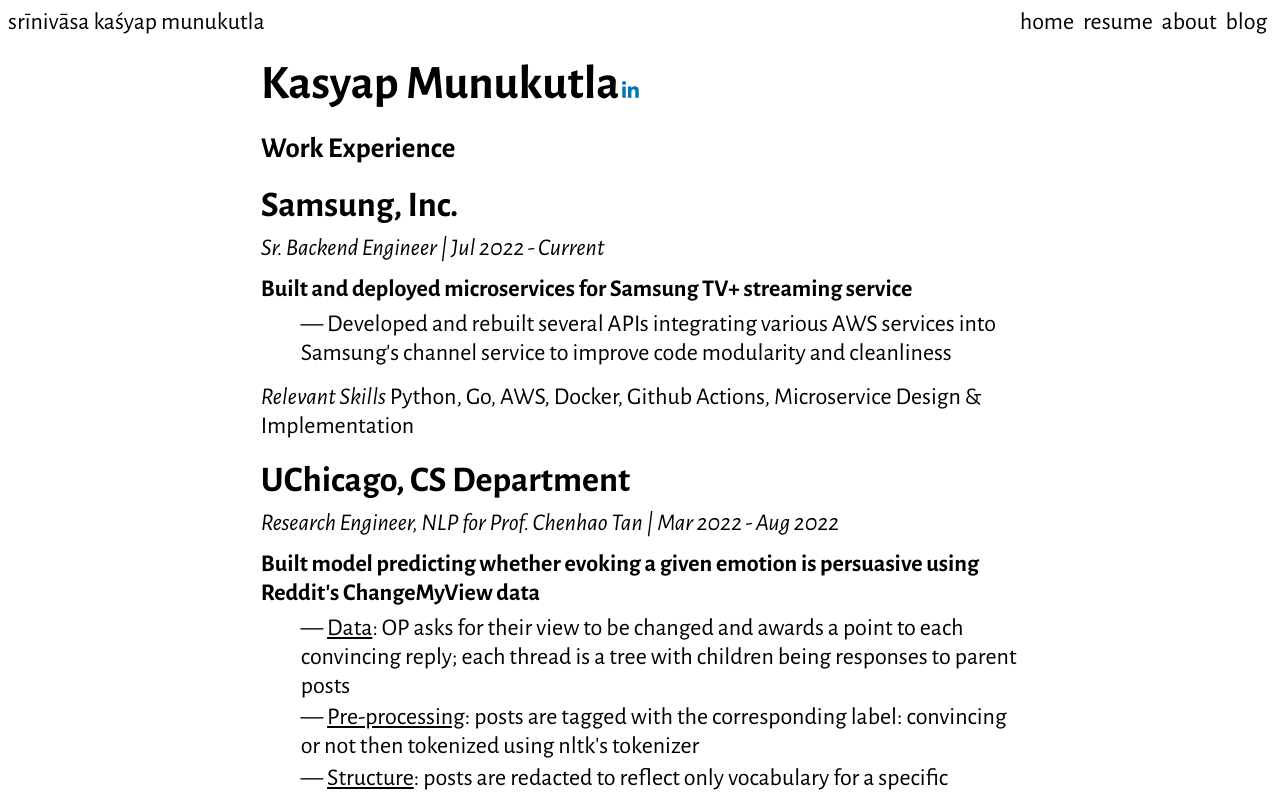
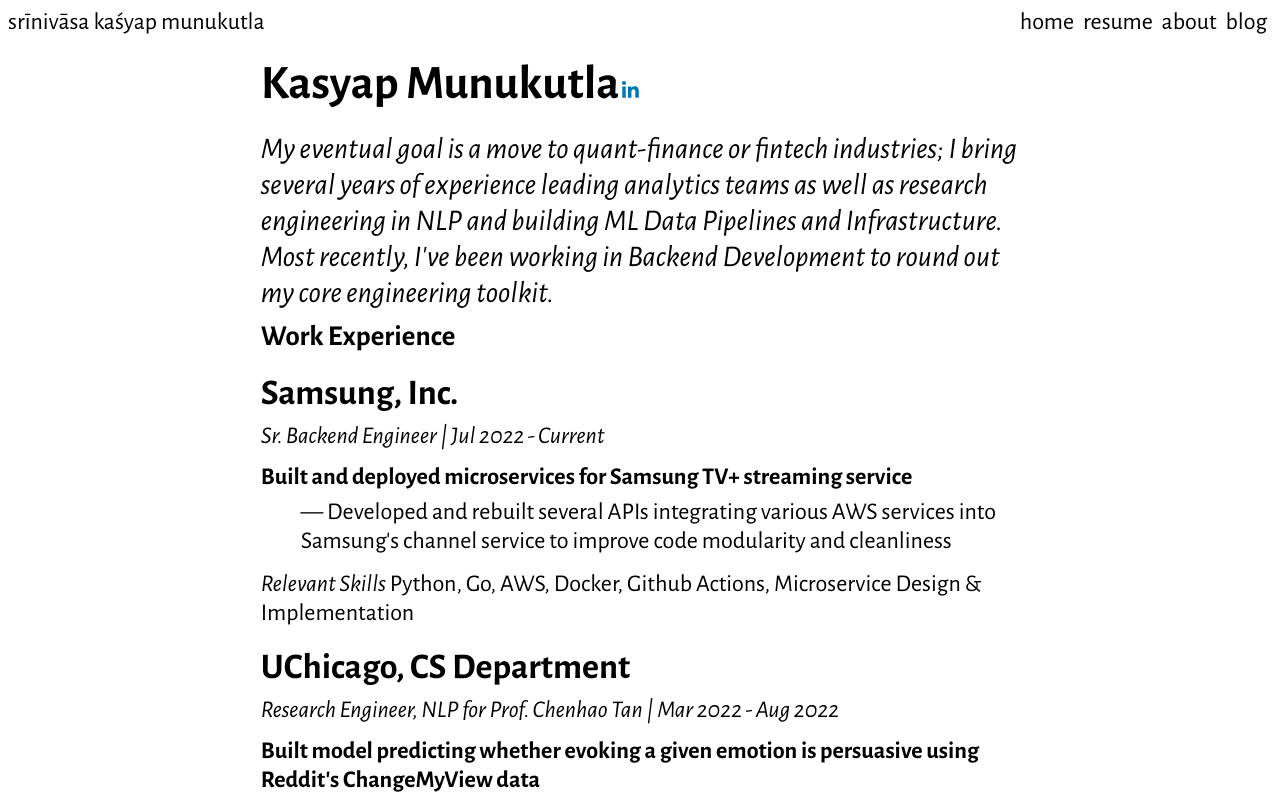
Before and after one commit to skmnktl/skmnktl.github.io, a Vue app: page /resume in a window 1280 px wide. Shown: the top 795 px of the page. Built offline with nearby package versions, Linux system fonts and the light colour scheme.

Commit message:
add objective to resume

```diff
--- a/src/views/ResumeView.vue
+++ b/src/views/ResumeView.vue
@@ -7,6 +7,9 @@
     <h1 class="my-name">Kasyap Munukutla</h1>
     <h1 class="my-linkedin"><a href="http://linkedin.com/in/kasyapmunukutla"><font-awesome-icon icon="fab fa-linkedin-in" /></a></h1>
     </section>
+      <section id="objective">
+          My eventual goal is a move to quant-finance or fintech industries; I bring several years of experience leading analytics teams as well as research engineering in NLP and building ML Data Pipelines and Infrastructure. Most recently, I've been working in Backend Development to round out my core engineering toolkit.
+      </section>
     <section id="work-experience">
     <h1 class="section-title">Work Experience</h1>
 
@@ -193,6 +196,11 @@
 </script>
 
 <style scoped>
+#objective{
+  font-style: italic;
+  font-size: 1.25em;
+  margin-bottom: 0.25em;
+}
 .pdfGenToggle{
   display: none;
 }
```
Also changed, not shown: 1 other file (tests, documents, lock files or other folders).
